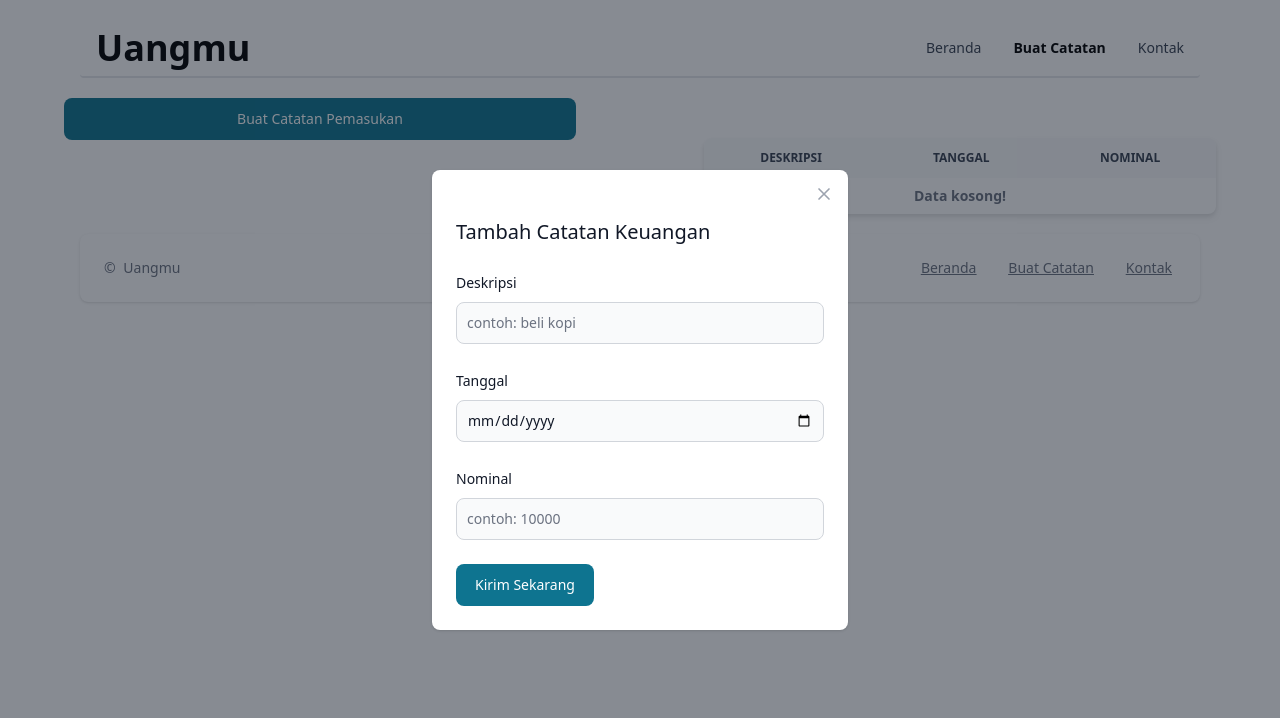
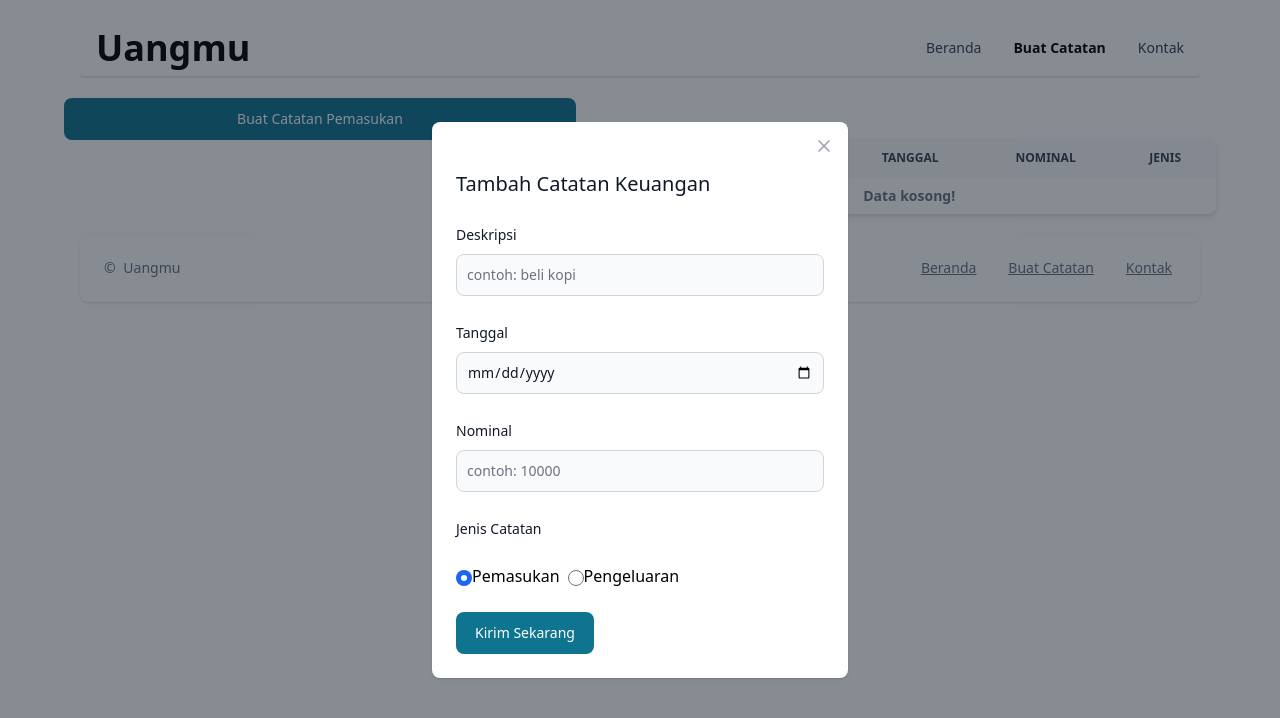
Before and after one commit to Anugerah20/Uangmu, a React (Vite) app: page /takenotes in a window 1280 px wide. Both pictures are taken after a click on the button "Buat Catatan Pemasukan". Shown: the top 718 px of the page. Built offline with nearby package versions, Linux system fonts and the light colour scheme.

Commit message:
add expenses record

```diff
--- a/src/pages/TakeNotes.jsx
+++ b/src/pages/TakeNotes.jsx
@@ -10,6 +10,9 @@ const TakeNotes = () => {
      const [nominal, setNominal] = useState("");
      const [savedData, setSavedData] = useState([]);
      const [openModal, setOpenModal] = useState(false);
+     const [jenisCatatan, setJenisCatatan] = useState("pemasukan");
+     const [totalPemasukan, setTotalPemasukan] = useState(0);
+     const [totalPengeluaran, setTotalPengeluaran] = useState(0);
      const setModal = useRef(null);
 
      // State Input
@@ -45,8 +48,16 @@ const TakeNotes = () => {
           const newDataNote = {
                deskripsi,
                tanggal,
-               nominal
+               nominal: parseFloat(nominal),
+               jenis: jenisCatatan,
           };
+
+          // Calculate money
+          if (nominal > 0) {
+               setTotalPemasukan(totalPemasukan + newDataNote.nominal);
+          } else {
+               setTotalPengeluaran(totalPengeluaran + newDataNote.nominal);
+          }
 
           const updatedData = [...savedData, newDataNote];
           setSavedData(updatedData);
@@ -59,7 +70,7 @@ const TakeNotes = () => {
      };
 
      // Function table
-     const DataNoteTable = ({ deskripsi, tanggal, nominal }) => {
+     const DataNoteTable = ({ deskripsi, tanggal, nominal, jenis }) => {
           const formatAmountID = new Intl.NumberFormat("id-ID").format(nominal);
 
           const partDate = tanggal.split("-");
@@ -69,6 +80,7 @@ const TakeNotes = () => {
                     <Table.Cell className="whitespace-nowrap">{deskripsi}</Table.Cell>
                     <Table.Cell>{formattedDate}</Table.Cell>
                     <Table.Cell>Rp {formatAmountID}</Table.Cell>
+                    <Table.Cell>{jenis === "pemasukan" ? "pemasukan" : "pengeluaran"}</Table.Cell>
                </Table.Row>
           );
      };
@@ -133,6 +145,31 @@ const TakeNotes = () => {
                                                   onChange={(e) => handlerInputChange(e, "nominal")}
                                              />
                                         </div>
+
+                                        <div className="mb-2 block">
+                                             <Label htmlFor="jenisCatatan" value="Jenis Catatan" />
+                                        </div>
+                                        <div className="mb-2 block">
+                                             <input
+                                                  type="radio"
+                                                  id="pemasukan"
+                                                  name="jenisCatatan"
+                                                  value="pemasukan"
+                                                  checked={jenisCatatan === "pemasukan"}
+                                                  onChange={(e) => setJenisCatatan(e, "jenisCatatan")}
+                                             />
+                                             <label htmlFor="pemasukan" className="mr-2">Pemasukan</label>
+                                             <input
+                                                  type="radio"
+                                                  id="pengeluaran"
+                                                  name="jenisCatatan"
+                                                  value="pengeluaran"
+                                                  checked={jenisCatatan === "pengeluaran"}
+                                                  onChange={(e) => setJenisCatatan(e, "jenisCatatan")}
+                                             />
+                                             <label htmlFor="pengeluaran">Pengeluaran</label>
+                                        </div>
+
                                         <Button type="submit" onClick={handleSubmit}>Kirim Sekarang</Button>
                                    </div>
                               </Modal.Body>
@@ -154,6 +191,9 @@ const TakeNotes = () => {
                                    <Table.HeadCell>
                                         Nominal
                                    </Table.HeadCell>
+                                   <Table.HeadCell>
+                                        Jenis
+                                   </Table.HeadCell>
                               </Table.Head>
                               <Table.Body className="divide-y">
                                    {savedData.length === 0 ? (
@@ -169,6 +209,7 @@ const TakeNotes = () => {
                                                   deskripsi={data.deskripsi}
                                                   tanggal={data.tanggal}
                                                   nominal={data.nominal}
+                                                  jenis={data.jenis}
                                              />
                                         ))
                                    )}
@@ -177,7 +218,7 @@ const TakeNotes = () => {
                     </div>
                     {/* END: MEMASUKKAN DATA */}
 
-               </div>
+               </div >
                <Footer />
           </>
      );
```
